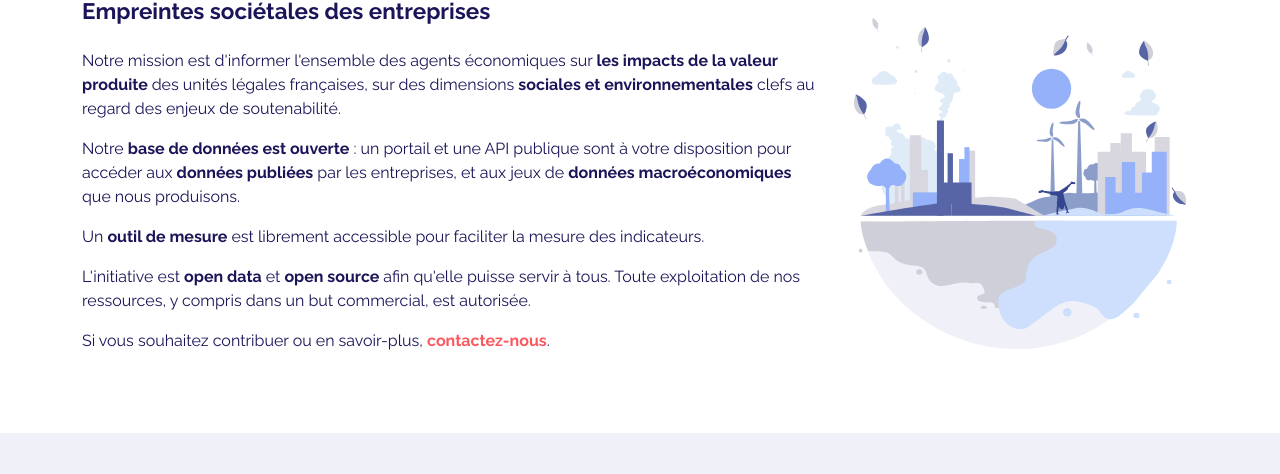
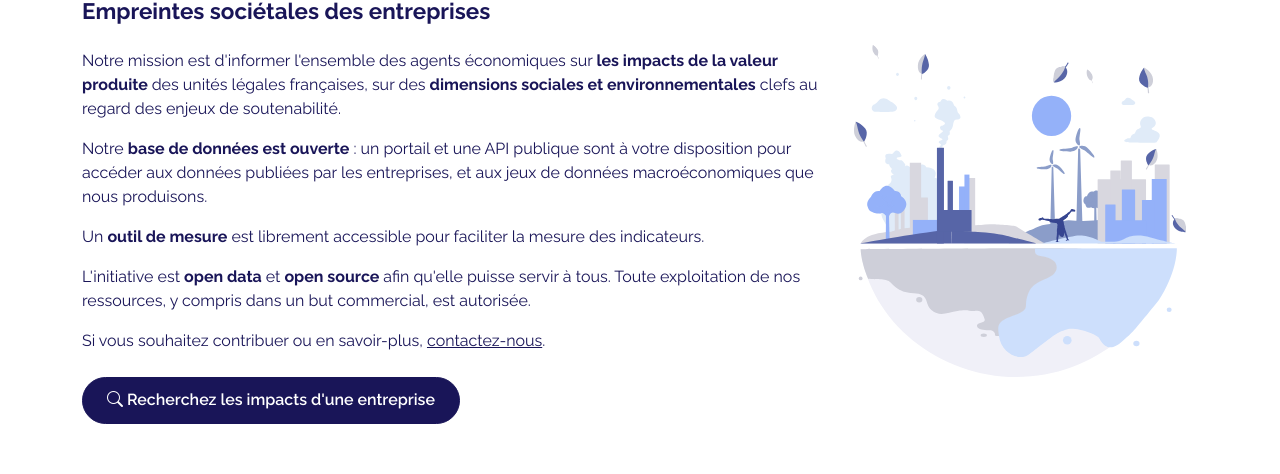
Before and after one commit to La-Societe-Nouvelle/LaSocieteNouvelle-Website, a Next.js app: page / in a window 1280 px wide. Shown: the part 320-794 px from the top of the page. Built offline with nearby package versions, Linux system fonts and the light colour scheme; no server answers.

Commit message:
text updated

```diff
--- a/src/pages/index.js
+++ b/src/pages/index.js
@@ -37,25 +37,44 @@ const Home = () => {
               <h2 className="mb-4">Empreintes sociétales des entreprises</h2>
               <p>
                 Notre mission est d'informer l'ensemble des agents économiques
-                sur <strong>les impacts de la valeur produite </strong>des unités légales françaises,
-                sur des dimensions <strong>sociales et environnementales</strong> clefs au regard
+                sur <strong>les impacts de la valeur produite </strong>des
+                unités légales françaises, sur des <strong>dimensions
+                sociales et environnementales</strong> clefs au regard
                 des enjeux de soutenabilité.
               </p>
               <p>
-                Notre <b>base de données est ouverte</b> : un portail et une API publique sont à votre disposition pour accéder
-                aux <b>données publiées</b> par les entreprises, et aux jeux de <strong>données macroéconomiques</strong> que nous produisons.
+                Notre <b>base de données est ouverte</b> : un portail et une API
+                publique sont à votre disposition pour accéder aux{" "}
+                données publiées par les entreprises, et aux jeux de{" "}
+                données macroéconomiques que nous produisons.
               </p>
               <p>
-                Un <b>outil de mesure</b> est librement accessible
-                pour faciliter la mesure des indicateurs.
+                Un <b>outil de mesure</b> est librement accessible pour
+                faciliter la mesure des indicateurs.
               </p>
               <p>
-                L'initiative est <strong>open data </strong>et <strong>open source </strong> afin qu'elle puisse servir à tous.
-                Toute exploitation de nos ressources, y compris dans un but commercial, est autorisée.
+                L'initiative est <strong>open data </strong>et{" "}
+                <strong>open source </strong> afin qu'elle puisse servir à tous.
+                Toute exploitation de nos ressources, y compris dans un but
+                commercial, est autorisée.
               </p>
               <p>
-                Si vous souhaitez contribuer ou en savoir-plus, <a href="/contact" ><b>contactez-nous</b></a>.
+                Si vous souhaitez contribuer ou en savoir-plus,{" "}
+                <a href="/contact" className="text-primary text-decoration-underline ">
+                 contactez-nous
+                </a>
+                .
               </p>
+              <div >
+                <Button
+                  variant="primary"
+                  href="/portail"
+                  target="_blank"
+                  className="mt-2"
+                >
+                 <i className="bi bi-search"></i> Recherchez les impacts d'une entreprise
+                </Button>
+              </div>
             </Col>
             <Col className=" px-4 text-end">
               <Image
@@ -147,8 +166,6 @@ const Home = () => {
         </Container>
       </section>
 
-
-
       <section className="text-center bg-light-secondary">
         <Container>
           <h2>Suivis macro-économiques</h2>
@@ -198,7 +215,7 @@ const Home = () => {
             <Col lg={6}>
               <div className="question-box p-4 rounded">
                 <p>
-                <a href="/faq#qg-1" className="text-primary">
+                  <a href="/faq#qg-1" className="text-primary">
                     Pourquoi mesurer l'empreinte sociétale de ses activités ?
                   </a>
                 </p>
@@ -209,7 +226,9 @@ const Home = () => {
             <Col lg={6}>
               <div className="question-box p-4 rounded">
                 <p>
-                  <a href="/faq#qt-0" className="text-primary">Qu'est-ce que l'open-source ?</a>
+                  <a href="/faq#qt-0" className="text-primary">
+                    Qu'est-ce que l'open-source ?
+                  </a>
                 </p>
               </div>
             </Col>
```
Also changed, not shown: src/pages/a-propos.js (+5 -8 lines).
